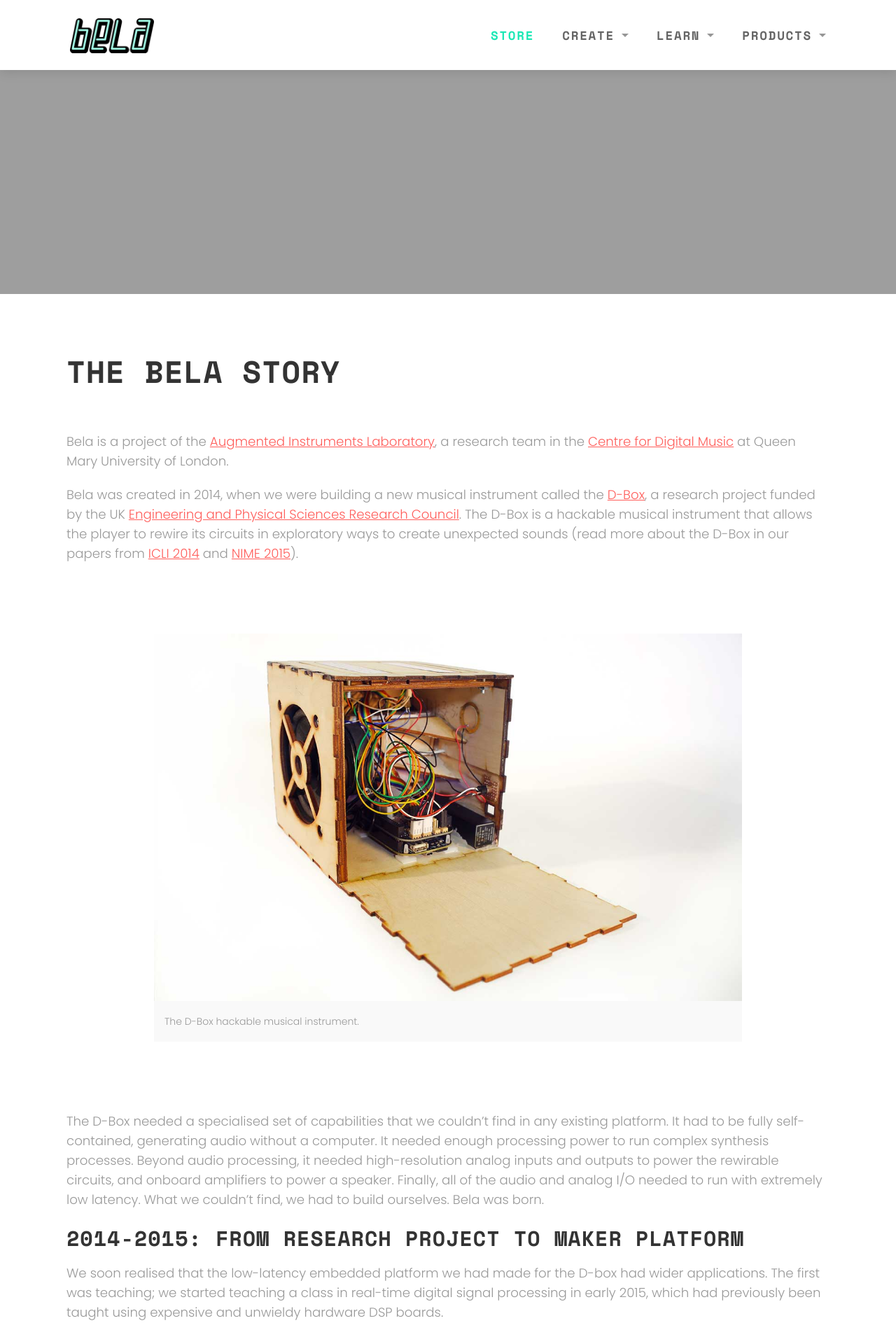
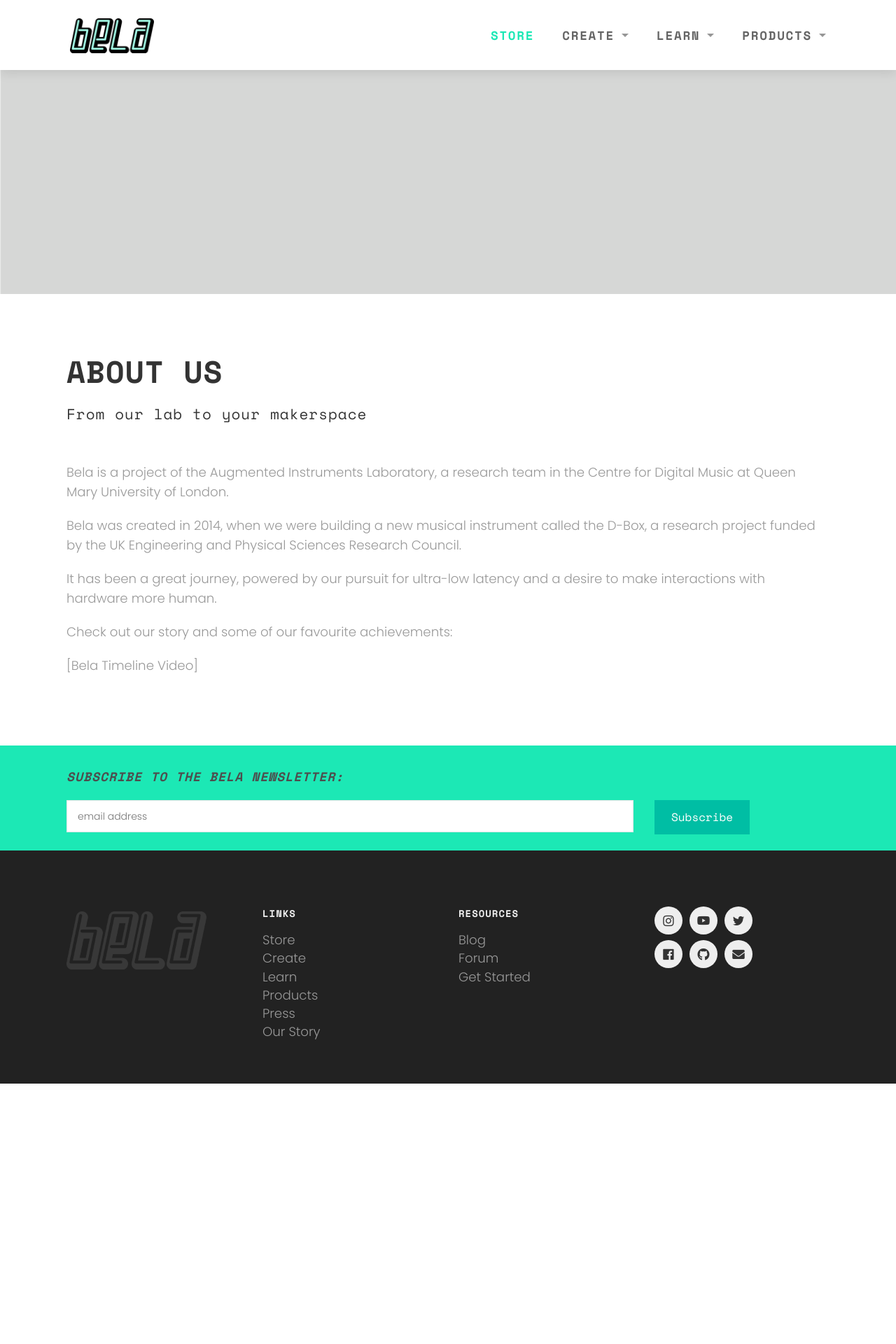
Before and after one commit to disastrid/bela_site_update, a Jekyll site: the page built from our-story.md, in a window 1280 px wide. Shown: the top 1920 px of the page at 70% size. Built offline with Jekyll 4.4.1, drawn with Linux system fonts in a browser that asks for light colours; after the commit the page ends 1548 px from its top, so only the background shows below that; some of the changed text lies outside the part shown.

Commit message:
Added final content bits

```diff
--- a/our-story.md
+++ b/our-story.md
@@ -1,48 +1,17 @@
 ---
-layout: default
-hero-image: index.jpg
-title: The Bela Story
-permalink: /our-story
+layout: product-page
+hero-image: "hero-slug.png"
+title: About Us
+sub-title: From our lab to your makerspace
+permalink: /our-story/
 ---
 
-Bela is a project of the [Augmented Instruments Laboratory](http://instrumentslab.org), a research team in the [Centre for Digital Music](http://c4dm.eecs.qmul.ac.uk) at Queen Mary University of London.
+Bela is a project of the Augmented Instruments Laboratory, a research team in the Centre for Digital Music at Queen Mary University of London.
 
-Bela was created in 2014, when we were building a new musical instrument called the [D-Box](https://blog.bela.io/2016/11/28/dbox/), a research project funded by the UK [Engineering and Physical Sciences Research Council](http://epsrc.ac.uk). The D-Box is a hackable musical instrument that allows the player to rewire its circuits in exploratory ways to create unexpected sounds (read more about the D-Box in our papers from [ICLI 2014](https://qmro.qmul.ac.uk/xmlui/bitstream/handle/123456789/7204/MCPHERSONDesignandUse2014.pdf?sequence=2) and [NIME 2015](http://www.nime.org/proceedings/2015/nime2015_258.pdf)).
+Bela was created in 2014, when we were building a new musical instrument called the D-Box, a research project funded by the UK Engineering and Physical Sciences Research Council.
 
-{% include photocaption.html src="the-story/d-box.jpg" caption="The D-Box hackable musical instrument." %}
+It has been a great journey, powered by our pursuit for ultra-low latency and a desire to make interactions with hardware more human.
 
-The D-Box needed a specialised set of capabilities that we couldn’t find in any existing platform. It had to be fully self-contained, generating audio without a computer. It needed enough processing power to run complex synthesis processes. Beyond audio processing, it needed high-resolution analog inputs and outputs to power the rewirable circuits, and onboard amplifiers to power a speaker. Finally, all of the audio and analog I/O needed to run with extremely low latency. What we couldn’t find, we had to build ourselves. Bela was born.
+Check out our story and some of our favourite achievements:
 
-## 2014-2015: From Research Project to Maker Platform
-
-We soon realised that the low-latency embedded platform we had made for the D-box had wider applications. The first was teaching; we started teaching a class in real-time digital signal processing in early 2015, which had previously been taught using expensive and unwieldy hardware DSP boards.
-
-{% include photocaption.html src="the-story/bela-connected.png" %}
-
-This first versions of Bela only supported programming in C/C++ and had a complicated Linux toolchain. We moved all the tools needed to build projects onto the board itself, and created an easy-to-use IDE that runs in a web browser. We also added support for the popular [Pure Data](http://puredata.info) (Pd) graphical audio programming language, so interactive programming didn't only have to be done in C++. (Bela now supports many languages, thanks to community contributions. The Bela community has helped us add features like support for [SuperCollider](https://supercollider.github.io/) and [FAUST](http://faust.grame.fr).)
-
-## 2016: Growing a community
-
-In February 2016 we launched [Bela on Kickstarter](https://www.kickstarter.com/projects/423153472/bela-an-embedded-platform-for-low-latency-interact). This campaign raised more than £50k from over 500 backers, and we were not only able to shop the first Bela systems, but also created Bela's Multiplexer Capelet and Audio Expander.
-
-{% include youtube.html id="Os2ljj1cIog" %}
-
-Bela is now available to customers worldwide through the [Bela shop](https://shop.bela.io). We have also created online resources for our growing community, including a support [forum](http://forum.bela.io), a [blog](http://blog.bela.io) featuring projects from the wider Bela community, a [knowledge base](https://learn.bela.io) for learning how to create with Bela, as well as a huge array of repos on our [Github](https://github.com/belaPlatform).
-
-## 2018: Bela Mini
-
-In 2018 we added [Bela Mini](https://shop.bela.io/bela-mini) to the Bela product line. Bela Mini has all the most popular Bela features condensed into a tiny package, with all the same performance for sensors and sound.
-
-{% include youtube.html id="Pp3dPinF6uM" %}
-
-## 2019: Trill Touch Sensors
-
-{% include youtube.html id="xzaf2bBKuQI" %}
-
-In 2019 we funded Trill touch sensors on [Kickstarter](https://www.kickstarter.com/projects/423153472/trill-touch-sensing-for-makers?ref=5h34wt&token=6b96b598). Trill is a family of capacitive touch sensors that make it easy to add touch interaction to digital projects. Though created by the Bela team, Trill is compatible not only with Bela but also with maker platforms like Arduino, Teensy, and Raspberry Pi. Read all about Trill at [bela.io/trill](https://bela.io/trill).
-
-## 2020: Bela YouTube Course
-
-{% include youtube.html id="aVLRUyPBBJk" %}
-
-During the Covid-19 crisis of 2020 we wanted to do something to promote learning at home. Bela director Andrew McPherson created a version of his popular course for YouTube, called C++ Real-Time Audio Programming With Bela, with lectures released weekly until Fall 2020. This course is free for everyone, though having a Bela system will let you follow along with the coding exercises and examples. [Visit the course playlist on YouTube here](https://www.youtube.com/playlist?list=PLCrgFeG6pwQmdbB6l3ehC8oBBZbatVoz3), and don't forget to subscribe!
+[Bela Timeline Video]
```
Also changed, not shown: press.md (+8 -5 lines).
